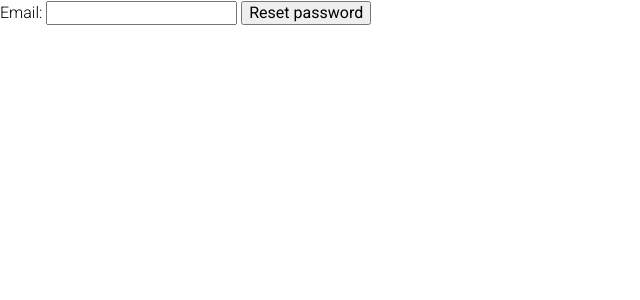
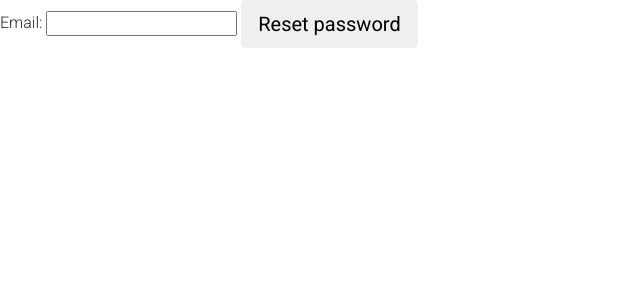
Before and after one commit to uwhumansvszombies/uwhvz, a Django app: page /accounts/password_reset/ in a window 1280 px wide. Shown: the top 300 px of the page, without its empty margins (0-640 px from the left). Run offline with Django 3.2, Linux system fonts and the light colour scheme; style sheets or scripts are compiled from the project's sources; some libraries are stand-ins or nearby versions.

Commit message:
add some gotdam css in here

```diff
--- a/app/static/stylesheets/base/_utilities.scss
+++ b/app/static/stylesheets/base/_utilities.scss
@@ -4,22 +4,17 @@
 ////
 
 ///
-/// Font declaration mixin.
+/// Font declaration mixin for external fonts.
 /// @param $name - name of the font and its corresponding file.
 /// @param $file-weight [regular] - filename of the font weight. Defaults to 'regular'.
 /// @param $font-weight [normal] - font weight. Defaults to normal.
 /// @param $font-style [normal] - font style. Defaults to normal.
-@mixin font-face($name, $file-weight: 'regular', $font-weight: normal, $font-style: normal) {
-
-  $dest: '/static/fonts/#{$name}/#{$name}';
-
-  font-family: $name;
-  src: url('#{$dest}-#{$file-weight}.eot');
-  src: url('#{$dest}-#{$file-weight}.eot?#iefix') format('embedded-opentype'),
-       url('#{$dest}-#{$file-weight}.woff') format('woff'),
-       url('#{$dest}-#{$file-weight}.ttf') format('truetype');
-  font-weight: #{$font-weight};
-  font-style: #{$font-style};
+@mixin font-face($name, $url) {
+    font-family: $name;
+    src: url('#{$url}.eot');
+    src: url('#{$url}.eot?#iefix') format('embedded-opentype'),
+         url('#{$url}.woff') format('woff'),
+         url('#{$url}.ttf') format('truetype');
 }
 
 ///
--- a/app/static/stylesheets/components/_context-bar.scss
+++ b/app/static/stylesheets/components/_context-bar.scss
@@ -16,6 +16,7 @@
   align-content: center;
   justify-content: space-between;
   background: color('ink');
+  z-index: 99;
 }
 
 .ui-context-bar__panel {
--- a/app/static/stylesheets/components/_layout.scss
+++ b/app/static/stylesheets/components/_layout.scss
@@ -3,11 +3,19 @@
   height: auto;
   display: flex;
   flex-flow: row wrap;
-  position: fixed;
-  top: 5rem;
-  left: 7.5rem;
   justify-content: center;
   align-content: center;
   align-items: center;
+  position: relative;
+  top: 5rem;
+  left: 7.5rem;
   overflow-y: auto;
 }
+
+.ui-layout__item {
+  width: 80%;
+  height: auto;
+  padding: 2em 0;
+  margin: 0 auto;
+  position: relative;
+}
--- a/app/static/stylesheets/global.scss
+++ b/app/static/stylesheets/global.scss
@@ -6,6 +6,9 @@
 @import 'base/normalize';
 @import 'base/foundation';
 @import 'base/typography/typography';
+
+// Fonts
+@import 'fonts/iconic/iconic';
 
 // General Layout
 @import 'components/layout';
--- a/app/templates/base.html
+++ b/app/templates/base.html
@@ -4,10 +4,14 @@
   <head>
     <title>{% block title %}{% endblock %}</title>
     <link href="https://fonts.googleapis.com/css?family=Roboto+Condensed:300,300i,400,400i,700,700i|Roboto+Mono:400,400i|Roboto:100,100i,300,300i,400,400i,500,500i,700,700i" rel="stylesheet">
+    <link rel="stylesheet" href="https://stackpath.bootstrapcdn.com/bootstrap/4.1.0/css/bootstrap.min.css" integrity="sha384-9gVQ4dYFwwWSjIDZnLEWnxCjeSWFphJiwGPXr1jddIhOegiu1FwO5qRGvFXOdJZ4" crossorigin="anonymous">
     <link href="{% sass_src 'stylesheets/global.scss' %}" rel="stylesheet" type="text/css">
     {% block styles %}{% endblock %}
   </head>
   <body class="th--light">
     {% block content %}{% endblock %}
   </body>
+  <script src="https://code.jquery.com/jquery-3.3.1.slim.min.js" integrity="sha384-q8i/X+965DzO0rT7abK41JStQIAqVgRVzpbzo5smXKp4YfRvH+8abtTE1Pi6jizo" crossorigin="anonymous"></script>
+  <script src="https://cdnjs.cloudflare.com/ajax/libs/popper.js/1.14.0/umd/popper.min.js" integrity="sha384-cs/chFZiN24E4KMATLdqdvsezGxaGsi4hLGOzlXwp5UZB1LY//20VyM2taTB4QvJ" crossorigin="anonymous"></script>
+  <script src="https://stackpath.bootstrapcdn.com/bootstrap/4.1.0/js/bootstrap.min.js" integrity="sha384-uefMccjFJAIv6A+rW+L4AHf99KvxDjWSu1z9VI8SKNVmz4sk7buKt/6v9KI65qnm" crossorigin="anonymous"></script>
 </html>
--- a/app/urls.py
+++ b/app/urls.py
@@ -6,6 +6,7 @@ urlpatterns = [
     path('', views.index, name='index'),
     path('accounts/', include('django.contrib.auth.urls')),
     path('dashboard', views.dashboard, name='dashboard'),
+    path('dashboard/report_tag', views.report_tag, name='report tag'),
     path('dashboard/players', views.player_list, name='player list'),
     path('dashboard/add_player', views.add_player, name='add player'),
     path('dashboard/signup_locations', views.signup_locations, name='signup locations')
```
Also changed, not shown: app/templates/dashboard/add_player.html (+9 -11 lines), app/templates/dashboard/base.html (+13 -1 lines), app/templates/dashboard/index.html (+27 -1 lines), app/views.py (+12 -0 lines), requirements.txt (+12 -2 lines).
